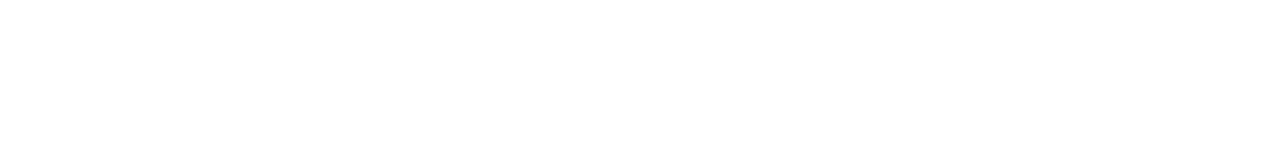
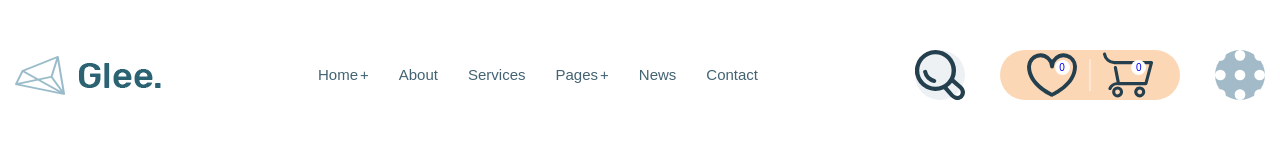
Before and after one commit to YulianDev/glee, a website: page app/index.html in a window 1280 px wide. Drawn offline with nearby package versions, Linux system fonts and the light colour scheme; files that its build step writes are made by us from their sources.

Commit message:
completed header

```diff
--- a/app/index.html
+++ b/app/index.html
@@ -1,14 +1,79 @@
 <!DOCTYPE html>
 <html lang="en">
+
 <head>
     <meta charset="UTF-8">
     <meta name="viewport" content="width=device-width, initial-scale=1.0">
     <title>Document</title>
     <link rel="stylesheet" href="css/style.min.css">
 </head>
+
 <body>
+
+    <header class="header">
+        <div class="container">
+            <div class="header__inner">
+                <a class="logo" href="#">
+                    <img class="logo__img" src="images/logo.png" alt="logo icon">
+                </a>
+                <nav class="menu">
+                    <ul class="menu__list">
+                        <li class="menu__list-item">
+                            <a class="menu__list-link menu__list-plus" href="#">Home</a>
+                        </li>
+                        <li class="menu__list-item">
+                            <a class="menu__list-link" href="#">About</a>
+                        </li>
+                        <li class="menu__list-item">
+                            <a class="menu__list-link" href="#">Services</a>
+                        </li>
+                        <li class="menu__list-item">
+                            <a class="menu__list-link menu__list-plus" href="#">Pages</a>
+                        </li>
+                        <li class="menu__list-item">
+                            <a class="menu__list-link" href="#">News</a>
+                        </li>
+                        <li class="menu__list-item">
+                            <a class="menu__list-link" href="#">Contact</a>
+                        </li>
+                    </ul>
+                </nav>
+                <div class="user-nav">
+                    <a class="user-nav__link user-nav__link-search" href="#">
+                        <img class="user-nav__link-img" src="images/icons/search.svg" alt="search">
+                    </a>
+
+
+                    <div class="user-nav__link-noted">
+                        <a class="user-nav__link user-nav__link-heart" href="#">
+                            <img class="user-nav__link-img" src="images/icons/heart.svg" alt="heart">
+                            <span class="user-nav__link-num">0</span>
+                        </a>
+                        <a class="user-nav__link user-nav__link-cart" href="#">
+                            <img class="user-nav__link-img" src="images/icons/cart.svg" alt="cart">
+                            <span class="user-nav__link-num">0</span>
+                        </a>
+                 </div>
+
+
+
+                    <a class="user-nav__link user-nav__link-btn" href="#">
+                        <img class="user-nav__link-img" src="images/icons/ellipse.svg" alt="ellipse">
+                    </a>
+                </div>
+            </div>
+        </div>
+    </header>
+
+
+
+
+
+
+
 
 
     <script src="js/main.min.js"></script>
 </body>
+
 </html>
--- a/app/scss/_fonts.scss
+++ b/app/scss/_fonts.scss
@@ -0,0 +1,49 @@
+@font-face {
+    font-family: 'DMSans-Bold', sans-serif;
+    font-weight: 700;
+    font-style: normal;
+    src: local('DMSans-Bold'),
+            url('../fonts/DMSans-Bold.woff2') format('woof2'),
+            url('../fonts/DMSans-Bold.woff') format('woof');
+    font-display: swap;
+}
+
+@font-face {
+    font-family: 'DMSans-Medium', sans-serif;
+    font-weight: 500;
+    font-style: normal;
+    src: local('DMSans-Medium'),
+            url('../fonts/DMSans-Medium.woff2') format('woof2'),
+            url('../fonts/DMSans-Medium.woff') format('woof');
+    font-display: swap;
+}
+
+@font-face {
+    font-family: 'DMSans-Regular', sans-serif;
+    font-weight: 400;
+    font-style: normal;
+    src: local('DMSans-Regular'),
+            url('../fonts/DMSans-Regular.woff2') format('woof2'),
+            url('../fonts/DMSans-Regular.woff') format('woof');
+    font-display: swap;
+}
+
+@font-face {
+    font-family: 'Rubik-Medium', sans-serif;
+    font-weight: 500;
+    font-style: normal;
+    src: local('Rubik-Medium'),
+            url('../fonts/Rubik-Medium.woff2') format('woof2'),
+            url('../fonts/Rubik-Medium.woff') format('woof');
+    font-display: swap;
+}
+
+@font-face {
+    font-family: 'Rubik-Regular', sans-serif;
+    font-weight: 400;
+    font-style: normal;
+    src: local('Rubik-Regular'),
+            url('../fonts/Rubik-Regular.woff2') format('woof2'),
+            url('../fonts/Rubik-Regular.woff') format('woof');
+    font-display: swap;
+}
--- a/app/scss/_global.scss
+++ b/app/scss/_global.scss
@@ -1,5 +1,14 @@
-
 
   body {
       min-height: 100vh;
+      font-size: 16px;
+      line-height: 30px;
+      color: $default;
+      @extend %dmsans-500;
   }
+
+  .container {
+    max-width: 1800px;
+    margin: 0 auto;
+    padding: 0 15px;
+  }
--- a/app/scss/_vars.scss
+++ b/app/scss/_vars.scss
@@ -0,0 +1,27 @@
+$accent: #fcd7b6;
+$default: #243f4d;
+
+%dmsans-400 {
+    font-family: 'DMSans-Regular', sans-serif;
+    font-weight: 400;
+}
+
+%dmsans-500 {
+    font-family: 'DMSans-Medium', sans-serif;
+    font-weight: 500;
+}
+
+%dmsans-700 {
+    font-family: 'DMSans-Bold', sans-serif;
+    font-weight: 700;
+}
+
+%rubick-400 {
+    font-family: 'Rubik-Regular', sans-serif;
+    font-weight: 400;
+}
+
+%rubick-500 {
+    font-family: 'Rubik-Medium', sans-serif;
+    font-weight: 500;
+}
--- a/app/scss/style.scss
+++ b/app/scss/style.scss
@@ -5,6 +5,95 @@
 
 
 
+
+.header {
+    padding: 50px 0;
+
+    &__inner {
+        display: flex;
+        justify-content: space-between;
+        align-items: center;
+    }
+
+    .menu {
+        &__list {
+            display: flex;
+        }
+
+        &__list-item + .menu__list-item {
+            padding-left: 30px;
+        }
+
+        &__list-link {
+            @extend %rubick-500;
+            color: #436372;
+            font-size: 15px;
+            line-height: 12px;
+        }
+
+        &__list-plus::after {
+            content: '+';
+            padding-left: 2px;
+        }
+    }
+
+    .user-nav {
+        display: flex;
+
+        &__link {
+            display: flex;
+            justify-content: center;
+            width: 50px;
+            height: 50px;
+            border-radius: 50%;
+            position: relative;
+        }
+
+        &__link-search {
+            background-color: #edf1f4;
+        }
+
+        &__link-btn {
+            background-color: #a3bbc8;
+        }
+
+        &__link-noted {
+            display: flex;
+            justify-content: space-evenly;
+            width: 180px;
+            border-bottom-left-radius: 30px;
+            border-top-left-radius: 30px;
+            border-top-right-radius: 30px;
+            border-bottom-right-radius: 30px;
+            background-color: $accent;
+            margin: 0 35px;
+            position: relative;
+        }
+
+        &__link-noted::before {
+            content: '';
+            border: 1px solid #fde7d3;
+            height: 32px;
+            position: absolute;
+            top: 50%;
+            transform: translateY(-50%);
+        }
+
+        &__link-num {
+            font-size: 10px;
+            line-height: 15px;
+            text-align: center;
+            width: 15px;
+            height: 15px;
+            background-color: #fff;
+            border-radius: 50%;
+            position: absolute;
+            top: 10px;
+            right: 7px;
+        }
+
+    }
+}
 
 
 
```
Also changed, not shown: app/fonts/DMSans-Bold.woff (added), app/fonts/DMSans-Bold.woff2 (added), app/fonts/DMSans-Medium.woff (added), app/fonts/DMSans-Medium.woff2 (added), app/fonts/DMSans-Regular.woff (added), app/fonts/DMSans-Regular.woff2 (added), app/fonts/Rubik-Medium.woff (added), app/fonts/Rubik-Medium.woff2 (added), app/fonts/Rubik-Regular.woff (added), app/fonts/Rubik-Regular.woff2 (added), app/images/icons/cart.svg (added), app/images/icons/ellipse.svg (added), app/images/icons/heart.svg (added), app/images/icons/search.svg (added), 2 more files.
